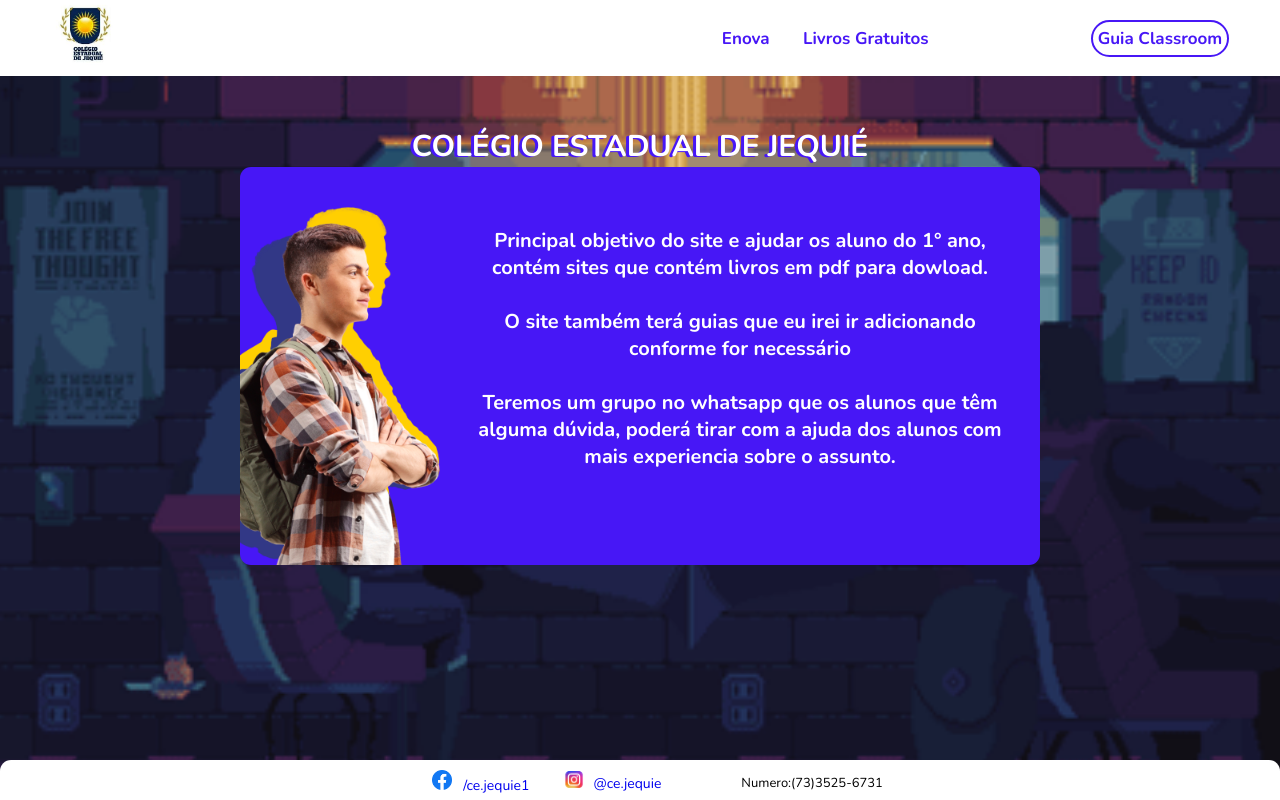
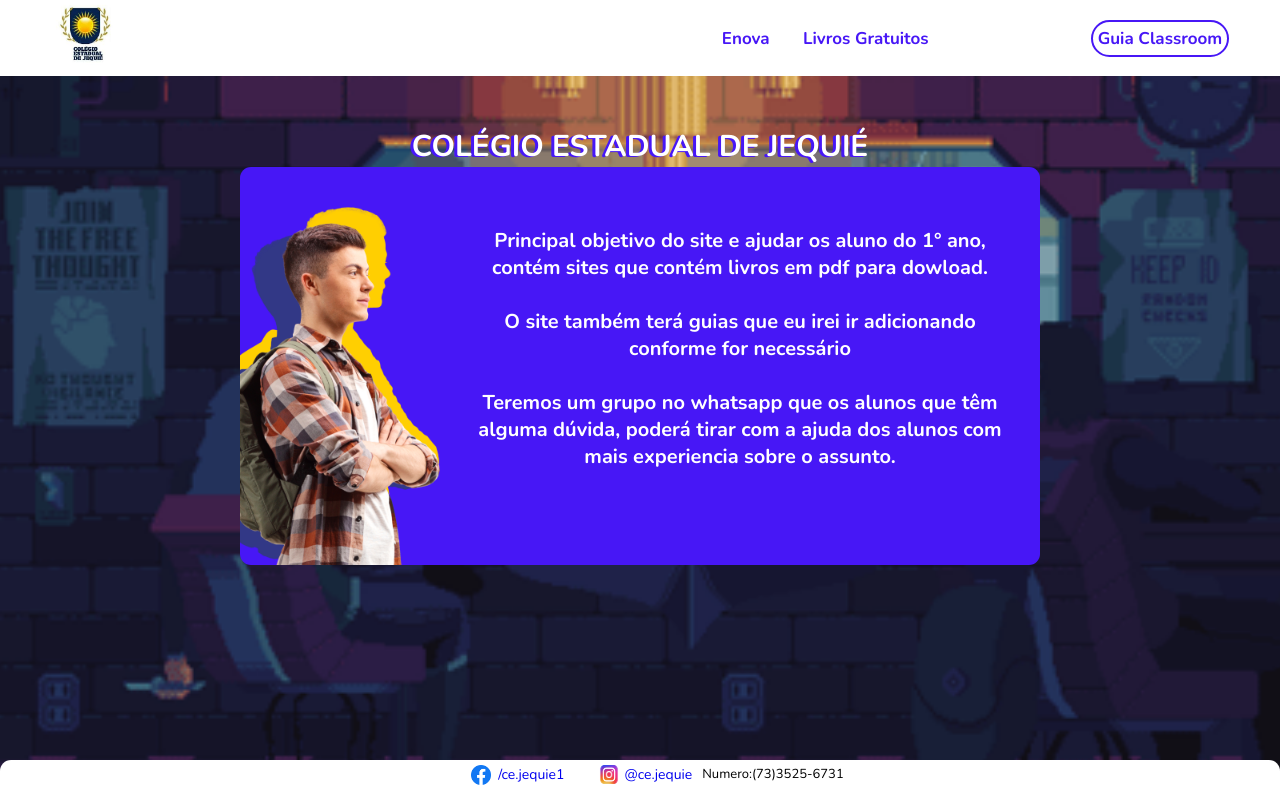
Before and after one commit to Blacklist14/Projeto-Escola, a plain HTML site: page index.html in a window 1280 px wide. Drawn offline with nearby package versions, Linux system fonts and the light colour scheme.

Commit message:
Atualização Commit  20/03/2021

```diff
--- a/Asset/css/style.css
+++ b/Asset/css/style.css
@@ -11,7 +11,7 @@ body{
     background-size: cover;
     background-position: center;
     animation:Move-Estrelas 30s ease-out infinite;
-    width: 100vw;
+    width: 100%;
     height: 100vh;
     align-content: center;
 }
@@ -248,8 +248,10 @@ width: 60px;
     background-color: #ffff;
     border-radius: 11px 11px 0px 0px;
     animation: kick 2s ease-in-out;
+    text-align: center;
 }
 .rodape a{
+    display: flex;
     text-align: center;
     align-content: center;
     text-decoration: none;
@@ -269,23 +271,23 @@ width: 60px;
     font-size: 15px;
 }
 .rodape p{
-    margin-left: 30px;
     font-size: 13px;
+    margin-left: 10px;
+
 }
 .rodape label{
     font-size: 14px;
 }
 .rede{
+    flex-direction: column;
     width: 150px;
     justify-content: center;
-    align-items: center;
     text-align: center;
 }
-@media (min-width:375px){
-        .rodape p{
-            margin-left: 80px;
-        }
+.numero{
+    box-sizing: border-box;
 }
+
 @media (min-width:700px){
     .rodape{
         padding-top: 5px;
```
Also changed, not shown: index.html (line endings or trailing spaces).
